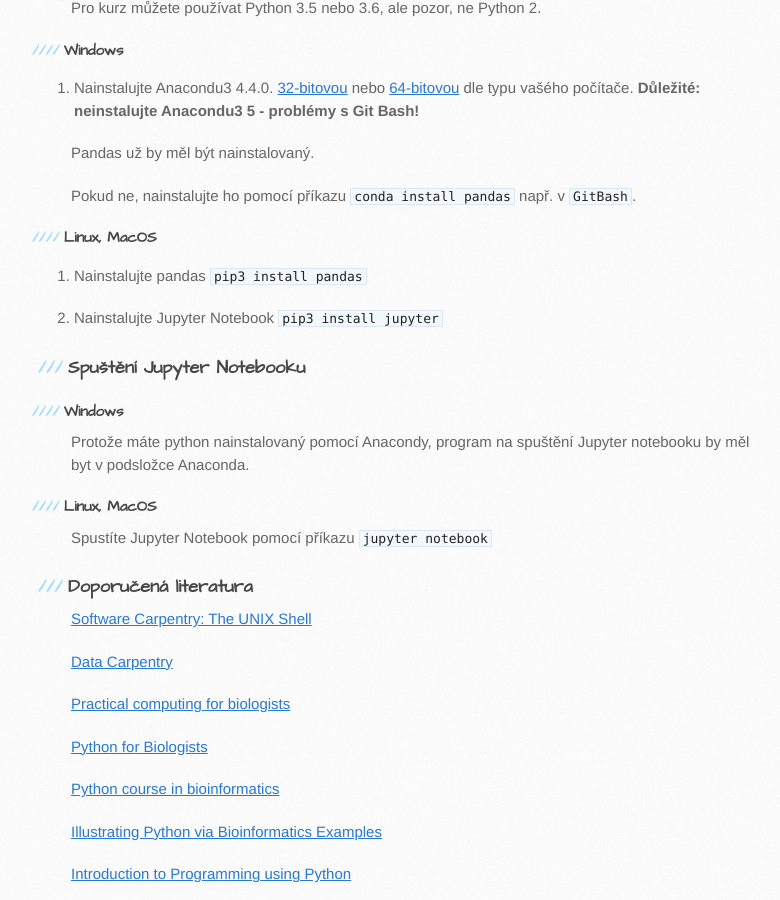
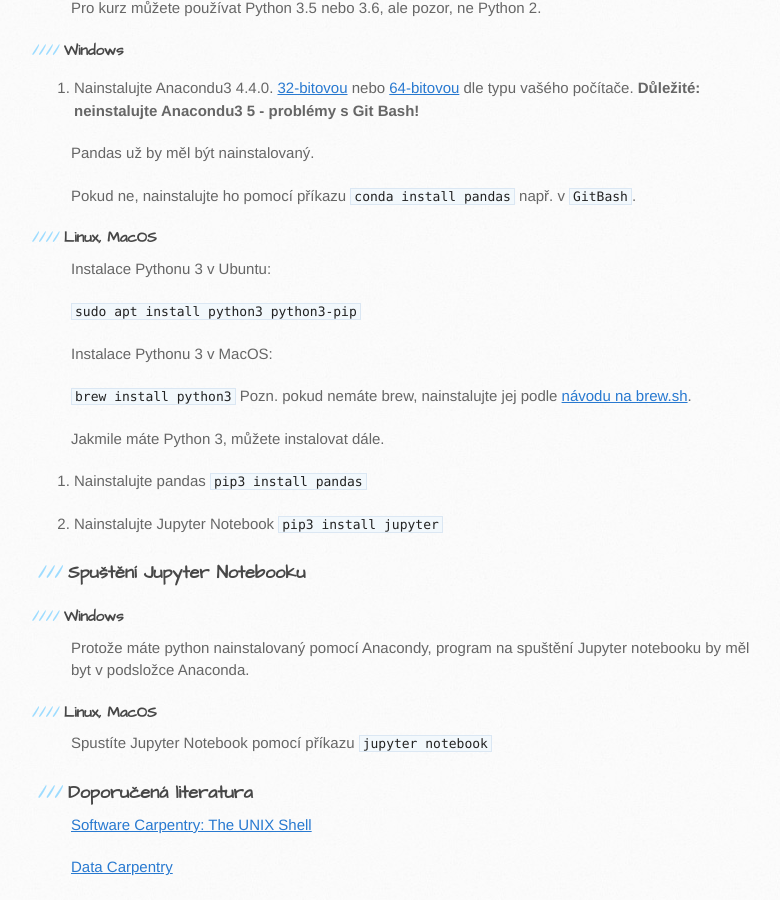
Before and after one commit to anastazie/intro_python_biol, a Jekyll site: the page built from index.md, in a window 1280 px wide and 900 px high, scrolled down 1499 px. Shown: the whole window, without its empty margins (99-879 px from the left). Built offline with Jekyll 4.4.1, drawn with Linux system fonts in a browser that asks for light colours; our own code applies the rules of GitHub Pages for plain Markdown files.

Commit message:
Update index.md

```diff
--- a/index.md
+++ b/index.md
@@ -50,6 +50,17 @@ Pokud ne, nainstalujte ho pomocí příkazu `conda install pandas` např. v `Git
 
 #### Linux, MacOS
 
+Instalace Pythonu 3 v Ubuntu:
+
+`sudo apt install python3 python3-pip`
+
+Instalace Pythonu 3 v MacOS:
+
+`brew install python3`
+Pozn. pokud nemáte brew, nainstalujte jej podle [návodu na brew.sh](https://brew.sh).
+
+Jakmile máte Python 3, můžete instalovat dále.
+
 1. Nainstalujte pandas
 `pip3 install pandas`
 
```
